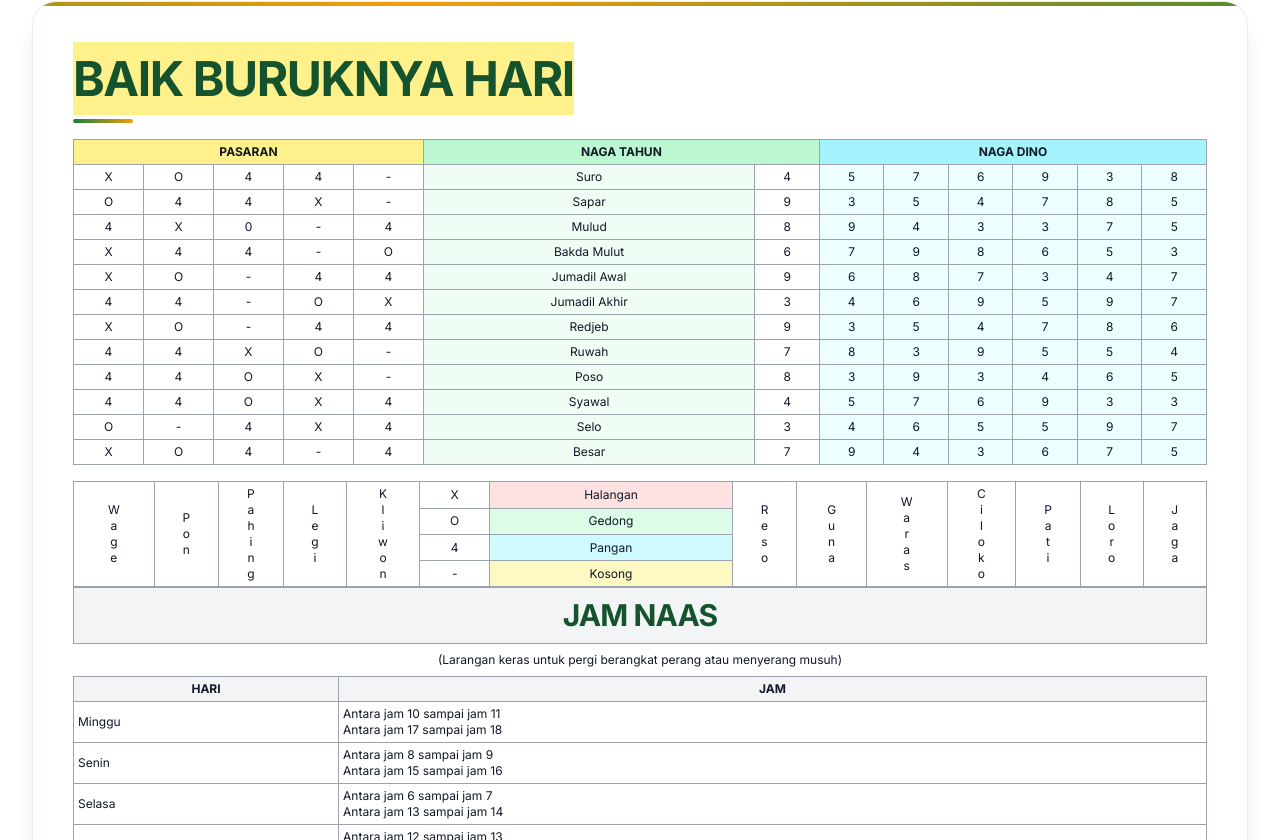
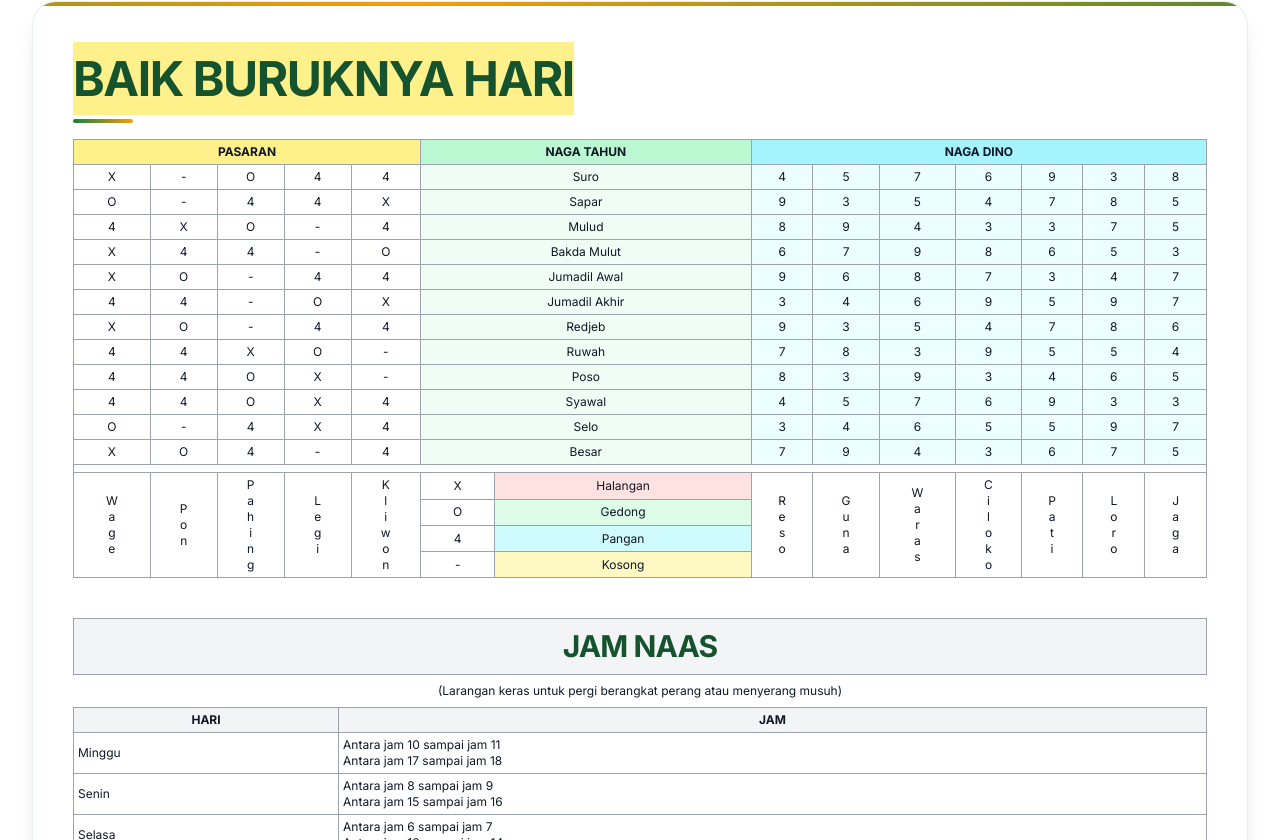
Before and after one commit to Suseno78/kapribaden, a Next.js app: page /pasaran in a window 1280 px wide. Shown: the part 860-1700 px from the top of the page. Built offline with nearby package versions, Linux system fonts and the light colour scheme.

Commit message:
update lagi oi

```diff
--- a/app/layout.tsx
+++ b/app/layout.tsx
@@ -12,6 +12,11 @@ export const metadata: Metadata = {
     title: 'Paguyuban Penghayat Kapribaden',
     description: 'Website resmi Paguyuban Penghayat Kapribaden - Laku Kasampurnan Manunggal Kinantenan Sarwo Mijil',
     keywords: ['Kapribaden', 'Paguyuban', 'Romo Herucokro Semono', 'Spiritual', 'Kasampurnan'],
+    icons: {
+        icon: '/images/logo-kunci-removebg-preview.png',
+        shortcut: '/images/logo-kunci-removebg-preview.png',
+        apple: '/images/logo-kunci-removebg-preview.png',
+    },
 }
 
 export default function RootLayout({
--- a/app/pasaran/page.tsx
+++ b/app/pasaran/page.tsx
@@ -94,24 +94,24 @@ export default function PasaranPage() {
                             </tr>
                         </thead>
                         <tbody>
-                            <tr><td className="border border-gray-400 p-1 text-center">X</td><td className="border border-gray-400 p-1 text-center">O</td><td className="border border-gray-400 p-1 text-center">4</td><td className="border border-gray-400 p-1 text-center">4</td><td className="border border-gray-400 p-1 text-center">-</td><td className="border border-gray-400 p-1 text-center bg-green-50">Suro</td><td className="border border-gray-400 p-1 text-center">4</td><td className="border border-gray-400 p-1 text-center bg-cyan-50">5</td><td className="border border-gray-400 p-1 text-center bg-cyan-50">7</td><td className="border border-gray-400 p-1 text-center bg-cyan-50">6</td><td className="border border-gray-400 p-1 text-center bg-cyan-50">9</td><td className="border border-gray-400 p-1 text-center bg-cyan-50">3</td><td className="border border-gray-400 p-1 text-center bg-cyan-50">8</td></tr>
-                            <tr><td className="border border-gray-400 p-1 text-center">O</td><td className="border border-gray-400 p-1 text-center">4</td><td className="border border-gray-400 p-1 text-center">4</td><td className="border border-gray-400 p-1 text-center">X</td><td className="border border-gray-400 p-1 text-center">-</td><td className="border border-gray-400 p-1 text-center bg-green-50">Sapar</td><td className="border border-gray-400 p-1 text-center">9</td><td className="border border-gray-400 p-1 text-center bg-cyan-50">3</td><td className="border border-gray-400 p-1 text-center bg-cyan-50">5</td><td className="border border-gray-400 p-1 text-center bg-cyan-50">4</td><td className="border border-gray-400 p-1 text-center bg-cyan-50">7</td><td className="border border-gray-400 p-1 text-center bg-cyan-50">8</td><td className="border border-gray-400 p-1 text-center bg-cyan-50">5</td></tr>
-                            <tr><td className="border border-gray-400 p-1 text-center">4</td><td className="border border-gray-400 p-1 text-center">X</td><td className="border border-gray-400 p-1 text-center">0</td><td className="border border-gray-400 p-1 text-center">-</td><td className="border border-gray-400 p-1 text-center">4</td><td className="border border-gray-400 p-1 text-center bg-green-50">Mulud</td><td className="border border-gray-400 p-1 text-center">8</td><td className="border border-gray-400 p-1 text-center bg-cyan-50">9</td><td className="border border-gray-400 p-1 text-center bg-cyan-50">4</td><td className="border border-gray-400 p-1 text-center bg-cyan-50">3</td><td className="border border-gray-400 p-1 text-center bg-cyan-50">3</td><td className="border border-gray-400 p-1 text-center bg-cyan-50">7</td><td className="border border-gray-400 p-1 text-center bg-cyan-50">5</td></tr>
-                            <tr><td className="border border-gray-400 p-1 text-center">X</td><td className="border border-gray-400 p-1 text-center">4</td><td className="border border-gray-400 p-1 text-center">4</td><td className="border border-gray-400 p-1 text-center">-</td><td className="border border-gray-400 p-1 text-center">O</td><td className="border border-gray-400 p-1 text-center bg-green-50">Bakda Mulut</td><td className="border border-gray-400 p-1 text-center">6</td><td className="border border-gray-400 p-1 text-center bg-cyan-50">7</td><td className="border border-gray-400 p-1 text-center bg-cyan-50">9</td><td className="border border-gray-400 p-1 text-center bg-cyan-50">8</td><td className="border border-gray-400 p-1 text-center bg-cyan-50">6</td><td className="border border-gray-400 p-1 text-center bg-cyan-50">5</td><td className="border border-gray-400 p-1 text-center bg-cyan-50">3</td></tr>
-                            <tr><td className="border border-gray-400 p-1 text-center">X</td><td className="border border-gray-400 p-1 text-center">O</td><td className="border border-gray-400 p-1 text-center">-</td><td className="border border-gray-400 p-1 text-center">4</td><td className="border border-gray-400 p-1 text-center">4</td><td className="border border-gray-400 p-1 text-center bg-green-50">Jumadil Awal</td><td className="border border-gray-400 p-1 text-center">9</td><td className="border border-gray-400 p-1 text-center bg-cyan-50">6</td><td className="border border-gray-400 p-1 text-center bg-cyan-50">8</td><td className="border border-gray-400 p-1 text-center bg-cyan-50">7</td><td className="border border-gray-400 p-1 text-center bg-cyan-50">3</td><td className="border border-gray-400 p-1 text-center bg-cyan-50">4</td><td className="border border-gray-400 p-1 text-center bg-cyan-50">7</td></tr>
-                            <tr><td className="border border-gray-400 p-1 text-center">4</td><td className="border border-gray-400 p-1 text-center">4</td><td className="border border-gray-400 p-1 text-center">-</td><td className="border border-gray-400 p-1 text-center">O</td><td className="border border-gray-400 p-1 text-center">X</td><td className="border border-gray-400 p-1 text-center bg-green-50">Jumadil Akhir</td><td className="border border-gray-400 p-1 text-center">3</td><td className="border border-gray-400 p-1 text-center bg-cyan-50">4</td><td className="border border-gray-400 p-1 text-center bg-cyan-50">6</td><td className="border border-gray-400 p-1 text-center bg-cyan-50">9</td><td className="border border-gray-400 p-1 text-center bg-cyan-50">5</td><td className="border border-gray-400 p-1 text-center bg-cyan-50">9</td><td className="border border-gray-400 p-1 text-center bg-cyan-50">7</td></tr>
-                            <tr><td className="border border-gray-400 p-1 text-center">X</td><td className="border border-gray-400 p-1 text-center">O</td><td className="border border-gray-400 p-1 text-center">-</td><td className="border border-gray-400 p-1 text-center">4</td><td className="border border-gray-400 p-1 text-center">4</td><td className="border border-gray-400 p-1 text-center bg-green-50">Redjeb</td><td className="border border-gray-400 p-1 text-center">9</td><td className="border border-gray-400 p-1 text-center bg-cyan-50">3</td><td className="border border-gray-400 p-1 text-center bg-cyan-50">5</td><td className="border border-gray-400 p-1 text-center bg-cyan-50">4</td><td className="border border-gray-400 p-1 text-center bg-cyan-50">7</td><td className="border border-gray-400 p-1 text-center bg-cyan-50">8</td><td className="border border-gray-400 p-1 text-center bg-cyan-50">6</td></tr>
-                            <tr><td className="border border-gray-400 p-1 text-center">4</td><td className="border border-gray-400 p-1 text-center">4</td><td className="border border-gray-400 p-1 text-center">X</td><td className="border border-gray-400 p-1 text-center">O</td><td className="border border-gray-400 p-1 text-center">-</td><td className="border border-gray-400 p-1 text-center bg-green-50">Ruwah</td><td className="border border-gray-400 p-1 text-center">7</td><td className="border border-gray-400 p-1 text-center bg-cyan-50">8</td><td className="border border-gray-400 p-1 text-center bg-cyan-50">3</td><td className="border border-gray-400 p-1 text-center bg-cyan-50">9</td><td className="border border-gray-400 p-1 text-center bg-cyan-50">5</td><td className="border border-gray-400 p-1 text-center bg-cyan-50">5</td><td className="border border-gray-400 p-1 text-center bg-cyan-50">4</td></tr>
-                            <tr><td className="border border-gray-400 p-1 text-center">4</td><td className="border border-gray-400 p-1 text-center">4</td><td className="border border-gray-400 p-1 text-center">O</td><td className="border border-gray-400 p-1 text-center">X</td><td className="border border-gray-400 p-1 text-center">-</td><td className="border border-gray-400 p-1 text-center bg-green-50">Poso</td><td className="border border-gray-400 p-1 text-center">8</td><td className="border border-gray-400 p-1 text-center bg-cyan-50">3</td><td className="border border-gray-400 p-1 text-center bg-cyan-50">9</td><td className="border border-gray-400 p-1 text-center bg-cyan-50">3</td><td className="border border-gray-400 p-1 text-center bg-cyan-50">4</td><td className="border border-gray-400 p-1 text-center bg-cyan-50">6</td><td className="border border-gray-400 p-1 text-center bg-cyan-50">5</td></tr>
-                            <tr><td className="border border-gray-400 p-1 text-center">4</td><td className="border border-gray-400 p-1 text-center">4</td><td className="border border-gray-400 p-1 text-center">O</td><td className="border border-gray-400 p-1 text-center">X</td><td className="border border-gray-400 p-1 text-center">4</td><td className="border border-gray-400 p-1 text-center bg-green-50">Syawal</td><td className="border border-gray-400 p-1 text-center">4</td><td className="border border-gray-400 p-1 text-center bg-cyan-50">5</td><td className="border border-gray-400 p-1 text-center bg-cyan-50">7</td><td className="border border-gray-400 p-1 text-center bg-cyan-50">6</td><td className="border border-gray-400 p-1 text-center bg-cyan-50">9</td><td className="border border-gray-400 p-1 text-center bg-cyan-50">3</td><td className="border border-gray-400 p-1 text-center bg-cyan-50">3</td></tr>
-                            <tr><td className="border border-gray-400 p-1 text-center">O</td><td className="border border-gray-400 p-1 text-center">-</td><td className="border border-gray-400 p-1 text-center">4</td><td className="border border-gray-400 p-1 text-center">X</td><td className="border border-gray-400 p-1 text-center">4</td><td className="border border-gray-400 p-1 text-center bg-green-50">Selo</td><td className="border border-gray-400 p-1 text-center">3</td><td className="border border-gray-400 p-1 text-center bg-cyan-50">4</td><td className="border border-gray-400 p-1 text-center bg-cyan-50">6</td><td className="border border-gray-400 p-1 text-center bg-cyan-50">5</td><td className="border border-gray-400 p-1 text-center bg-cyan-50">5</td><td className="border border-gray-400 p-1 text-center bg-cyan-50">9</td><td className="border border-gray-400 p-1 text-center bg-cyan-50">7</td></tr>
-                            <tr><td className="border border-gray-400 p-1 text-center">X</td><td className="border border-gray-400 p-1 text-center">O</td><td className="border border-gray-400 p-1 text-center">4</td><td className="border border-gray-400 p-1 text-center">-</td><td className="border border-gray-400 p-1 text-center">4</td><td className="border border-gray-400 p-1 text-center bg-green-50">Besar</td><td className="border border-gray-400 p-1 text-center">7</td><td className="border border-gray-400 p-1 text-center bg-cyan-50">9</td><td className="border border-gray-400 p-1 text-center bg-cyan-50">4</td><td className="border border-gray-400 p-1 text-center bg-cyan-50">3</td><td className="border border-gray-400 p-1 text-center bg-cyan-50">6</td><td className="border border-gray-400 p-1 text-center bg-cyan-50">7</td><td className="border border-gray-400 p-1 text-center bg-cyan-50">5</td></tr>
-                        </tbody>
-                    </table>
+                            {/* Data Utama */}
+                            <tr><td className="border border-gray-400 p-1 text-center">X</td><td className="border border-gray-400 p-1 text-center">-</td><td className="border border-gray-400 p-1 text-center">O</td><td className="border border-gray-400 p-1 text-center">4</td><td className="border border-gray-400 p-1 text-center">4</td><td className="border border-gray-400 p-1 text-center bg-green-50" colSpan={2}>Suro</td><td className="border border-gray-400 p-1 text-center bg-cyan-50">4</td><td className="border border-gray-400 p-1 text-center bg-cyan-50">5</td><td className="border border-gray-400 p-1 text-center bg-cyan-50">7</td><td className="border border-gray-400 p-1 text-center bg-cyan-50">6</td><td className="border border-gray-400 p-1 text-center bg-cyan-50">9</td><td className="border border-gray-400 p-1 text-center bg-cyan-50">3</td><td className="border border-gray-400 p-1 text-center bg-cyan-50">8</td></tr>
+                            <tr><td className="border border-gray-400 p-1 text-center">O</td><td className="border border-gray-400 p-1 text-center">-</td><td className="border border-gray-400 p-1 text-center">4</td><td className="border border-gray-400 p-1 text-center">4</td><td className="border border-gray-400 p-1 text-center">X</td><td className="border border-gray-400 p-1 text-center bg-green-50" colSpan={2}>Sapar</td><td className="border border-gray-400 p-1 text-center bg-cyan-50">9</td><td className="border border-gray-400 p-1 text-center bg-cyan-50">3</td><td className="border border-gray-400 p-1 text-center bg-cyan-50">5</td><td className="border border-gray-400 p-1 text-center bg-cyan-50">4</td><td className="border border-gray-400 p-1 text-center bg-cyan-50">7</td><td className="border border-gray-400 p-1 text-center bg-cyan-50">8</td><td className="border border-gray-400 p-1 text-center bg-cyan-50">5</td></tr>
+                            <tr><td className="border border-gray-400 p-1 text-center">4</td><td className="border border-gray-400 p-1 text-center">X</td><td className="border border-gray-400 p-1 text-center">O</td><td className="border border-gray-400 p-1 text-center">-</td><td className="border border-gray-400 p-1 text-center">4</td><td className="border border-gray-400 p-1 text-center bg-green-50" colSpan={2}>Mulud</td><td className="border border-gray-400 p-1 text-center bg-cyan-50">8</td><td className="border border-gray-400 p-1 text-center bg-cyan-50">9</td><td className="border border-gray-400 p-1 text-center bg-cyan-50">4</td><td className="border border-gray-400 p-1 text-center bg-cyan-50">3</td><td className="border border-gray-400 p-1 text-center bg-cyan-50">3</td><td className="border border-gray-400 p-1 text-center bg-cyan-50">7</td><td className="border border-gray-400 p-1 text-center bg-cyan-50">5</td></tr>
+                            <tr><td className="border border-gray-400 p-1 text-center">X</td><td className="border border-gray-400 p-1 text-center">4</td><td className="border border-gray-400 p-1 text-center">4</td><td className="border border-gray-400 p-1 text-center">-</td><td className="border border-gray-400 p-1 text-center">O</td><td className="border border-gray-400 p-1 text-center bg-green-50" colSpan={2}>Bakda Mulut</td><td className="border border-gray-400 p-1 text-center bg-cyan-50">6</td><td className="border border-gray-400 p-1 text-center bg-cyan-50">7</td><td className="border border-gray-400 p-1 text-center bg-cyan-50">9</td><td className="border border-gray-400 p-1 text-center bg-cyan-50">8</td><td className="border border-gray-400 p-1 text-center bg-cyan-50">6</td><td className="border border-gray-400 p-1 text-center bg-cyan-50">5</td><td className="border border-gray-400 p-1 text-center bg-cyan-50">3</td></tr>
+                            <tr><td className="border border-gray-400 p-1 text-center">X</td><td className="border border-gray-400 p-1 text-center">O</td><td className="border border-gray-400 p-1 text-center">-</td><td className="border border-gray-400 p-1 text-center">4</td><td className="border border-gray-400 p-1 text-center">4</td><td className="border border-gray-400 p-1 text-center bg-green-50" colSpan={2}>Jumadil Awal</td><td className="border border-gray-400 p-1 text-center bg-cyan-50">9</td><td className="border border-gray-400 p-1 text-center bg-cyan-50">6</td><td className="border border-gray-400 p-1 text-center bg-cyan-50">8</td><td className="border border-gray-400 p-1 text-center bg-cyan-50">7</td><td className="border border-gray-400 p-1 text-center bg-cyan-50">3</td><td className="border border-gray-400 p-1 text-center bg-cyan-50">4</td><td className="border border-gray-400 p-1 text-center bg-cyan-50">7</td></tr>
+                            <tr><td className="border border-gray-400 p-1 text-center">4</td><td className="border border-gray-400 p-1 text-center">4</td><td className="border border-gray-400 p-1 text-center">-</td><td className="border border-gray-400 p-1 text-center">O</td><td className="border border-gray-400 p-1 text-center">X</td><td className="border border-gray-400 p-1 text-center bg-green-50" colSpan={2}>Jumadil Akhir</td><td className="border border-gray-400 p-1 text-center bg-cyan-50">3</td><td className="border border-gray-400 p-1 text-center bg-cyan-50">4</td><td className="border border-gray-400 p-1 text-center bg-cyan-50">6</td><td className="border border-gray-400 p-1 text-center bg-cyan-50">9</td><td className="border border-gray-400 p-1 text-center bg-cyan-50">5</td><td className="border border-gray-400 p-1 text-center bg-cyan-50">9</td><td className="border border-gray-400 p-1 text-center bg-cyan-50">7</td></tr>
+                            <tr><td className="border border-gray-400 p-1 text-center">X</td><td className="border border-gray-400 p-1 text-center">O</td><td className="border border-gray-400 p-1 text-center">-</td><td className="border border-gray-400 p-1 text-center">4</td><td className="border border-gray-400 p-1 text-center">4</td><td className="border border-gray-400 p-1 text-center bg-green-50" colSpan={2}>Redjeb</td><td className="border border-gray-400 p-1 text-center bg-cyan-50">9</td><td className="border border-gray-400 p-1 text-center bg-cyan-50">3</td><td className="border border-gray-400 p-1 text-center bg-cyan-50">5</td><td className="border border-gray-400 p-1 text-center bg-cyan-50">4</td><td className="border border-gray-400 p-1 text-center bg-cyan-50">7</td><td className="border border-gray-400 p-1 text-center bg-cyan-50">8</td><td className="border border-gray-400 p-1 text-center bg-cyan-50">6</td></tr>
+                            <tr><td className="border border-gray-400 p-1 text-center">4</td><td className="border border-gray-400 p-1 text-center">4</td><td className="border border-gray-400 p-1 text-center">X</td><td className="border border-gray-400 p-1 text-center">O</td><td className="border border-gray-400 p-1 text-center">-</td><td className="border border-gray-400 p-1 text-center bg-green-50" colSpan={2}>Ruwah</td><td className="border border-gray-400 p-1 text-center bg-cyan-50">7</td><td className="border border-gray-400 p-1 text-center bg-cyan-50">8</td><td className="border border-gray-400 p-1 text-center bg-cyan-50">3</td><td className="border border-gray-400 p-1 text-center bg-cyan-50">9</td><td className="border border-gray-400 p-1 text-center bg-cyan-50">5</td><td className="border border-gray-400 p-1 text-center bg-cyan-50">5</td><td className="border border-gray-400 p-1 text-center bg-cyan-50">4</td></tr>
+                            <tr><td className="border border-gray-400 p-1 text-center">4</td><td className="border border-gray-400 p-1 text-center">4</td><td className="border border-gray-400 p-1 text-center">O</td><td className="border border-gray-400 p-1 text-center">X</td><td className="border border-gray-400 p-1 text-center">-</td><td className="border border-gray-400 p-1 text-center bg-green-50" colSpan={2}>Poso</td><td className="border border-gray-400 p-1 text-center bg-cyan-50">8</td><td className="border border-gray-400 p-1 text-center bg-cyan-50">3</td><td className="border border-gray-400 p-1 text-center bg-cyan-50">9</td><td className="border border-gray-400 p-1 text-center bg-cyan-50">3</td><td className="border border-gray-400 p-1 text-center bg-cyan-50">4</td><td className="border border-gray-400 p-1 text-center bg-cyan-50">6</td><td className="border border-gray-400 p-1 text-center bg-cyan-50">5</td></tr>
+                            <tr><td className="border border-gray-400 p-1 text-center">4</td><td className="border border-gray-400 p-1 text-center">4</td><td className="border border-gray-400 p-1 text-center">O</td><td className="border border-gray-400 p-1 text-center">X</td><td className="border border-gray-400 p-1 text-center">4</td><td className="border border-gray-400 p-1 text-center bg-green-50" colSpan={2}>Syawal</td><td className="border border-gray-400 p-1 text-center bg-cyan-50">4</td><td className="border border-gray-400 p-1 text-center bg-cyan-50">5</td><td className="border border-gray-400 p-1 text-center bg-cyan-50">7</td><td className="border border-gray-400 p-1 text-center bg-cyan-50">6</td><td className="border border-gray-400 p-1 text-center bg-cyan-50">9</td><td className="border border-gray-400 p-1 text-center bg-cyan-50">3</td><td className="border border-gray-400 p-1 text-center bg-cyan-50">3</td></tr>
+                            <tr><td className="border border-gray-400 p-1 text-center">O</td><td className="border border-gray-400 p-1 text-center">-</td><td className="border border-gray-400 p-1 text-center">4</td><td className="border border-gray-400 p-1 text-center">X</td><td className="border border-gray-400 p-1 text-center">4</td><td className="border border-gray-400 p-1 text-center bg-green-50" colSpan={2}>Selo</td><td className="border border-gray-400 p-1 text-center bg-cyan-50">3</td><td className="border border-gray-400 p-1 text-center bg-cyan-50">4</td><td className="border border-gray-400 p-1 text-center bg-cyan-50">6</td><td className="border border-gray-400 p-1 text-center bg-cyan-50">5</td><td className="border border-gray-400 p-1 text-center bg-cyan-50">5</td><td className="border border-gray-400 p-1 text-center bg-cyan-50">9</td><td className="border border-gray-400 p-1 text-center bg-cyan-50">7</td></tr>
+                            <tr><td className="border border-gray-400 p-1 text-center">X</td><td className="border border-gray-400 p-1 text-center">O</td><td className="border border-gray-400 p-1 text-center">4</td><td className="border border-gray-400 p-1 text-center">-</td><td className="border border-gray-400 p-1 text-center">4</td><td className="border border-gray-400 p-1 text-center bg-green-50" colSpan={2}>Besar</td><td className="border border-gray-400 p-1 text-center bg-cyan-50">7</td><td className="border border-gray-400 p-1 text-center bg-cyan-50">9</td><td className="border border-gray-400 p-1 text-center bg-cyan-50">4</td><td className="border border-gray-400 p-1 text-center bg-cyan-50">3</td><td className="border border-gray-400 p-1 text-center bg-cyan-50">6</td><td className="border border-gray-400 p-1 text-center bg-cyan-50">7</td><td className="border border-gray-400 p-1 text-center bg-cyan-50">5</td></tr>
 
-                    {/* Tabel Legenda - sejajar dengan tabel utama (14 kolom: 5 PASARAN + 2 + 7 NAGA DINO) */}
-                    <table className="w-full border-collapse border border-gray-400 text-xs">
-                        <tbody>
+                            {/* Baris pemisah untuk legenda */}
+                            <tr className="border-t border-gray-800"><td colSpan={14} className="h-2"></td></tr>
+
+                            {/* Bagian Legenda */}
                             <tr>
                                 <td className="border border-gray-400 p-1 text-center" rowSpan={4}>W<br />a<br />g<br />e</td>
                                 <td className="border border-gray-400 p-1 text-center" rowSpan={4}>P<br />o<br />n</td>
@@ -145,7 +145,7 @@ export default function PasaranPage() {
                 </div>
 
                 {/* Kolom Ketiga - Jam Naas, Hitungan, dan Sesaji */}
-                <div className="space-y-4">
+                <div className="space-y-4 mt-10">
                     {/* Jam Naas */}
                     <div>
                         <h3 className="text-center font-bold mb-2 bg-gray-100 p-2 border border-gray-400">JAM NAAS</h3>
```
